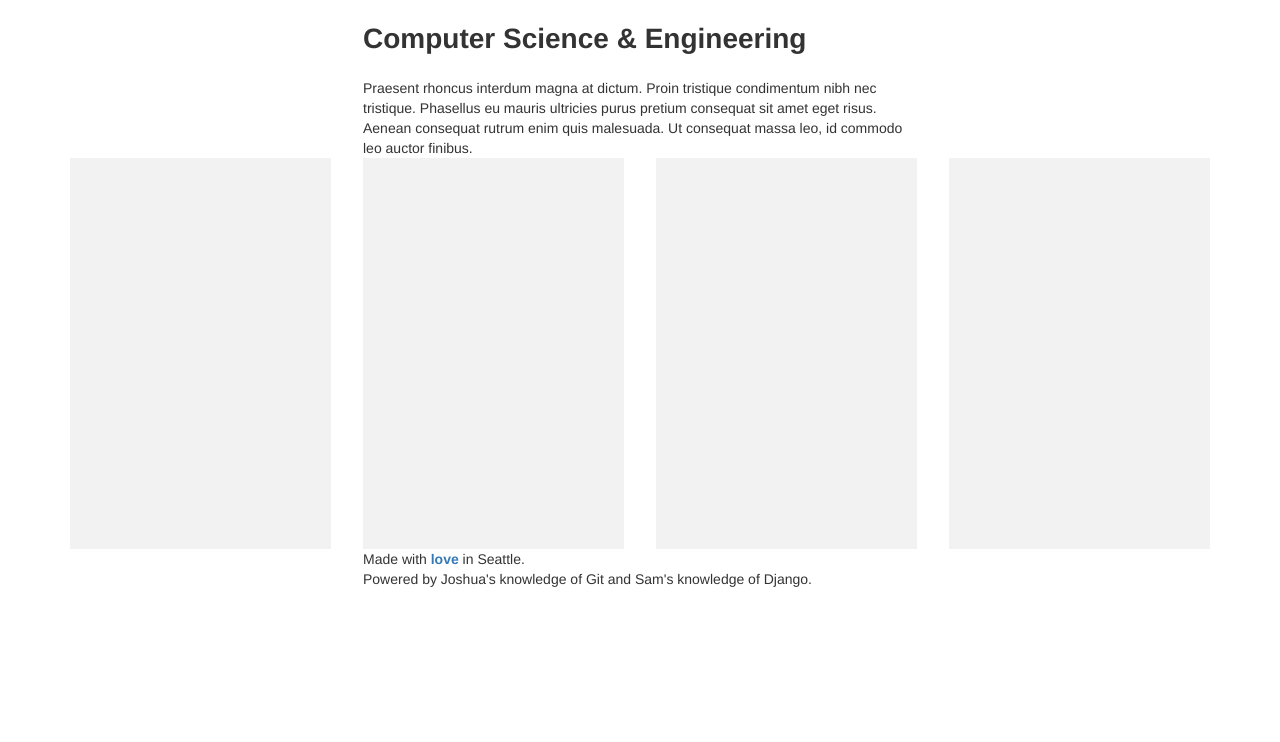
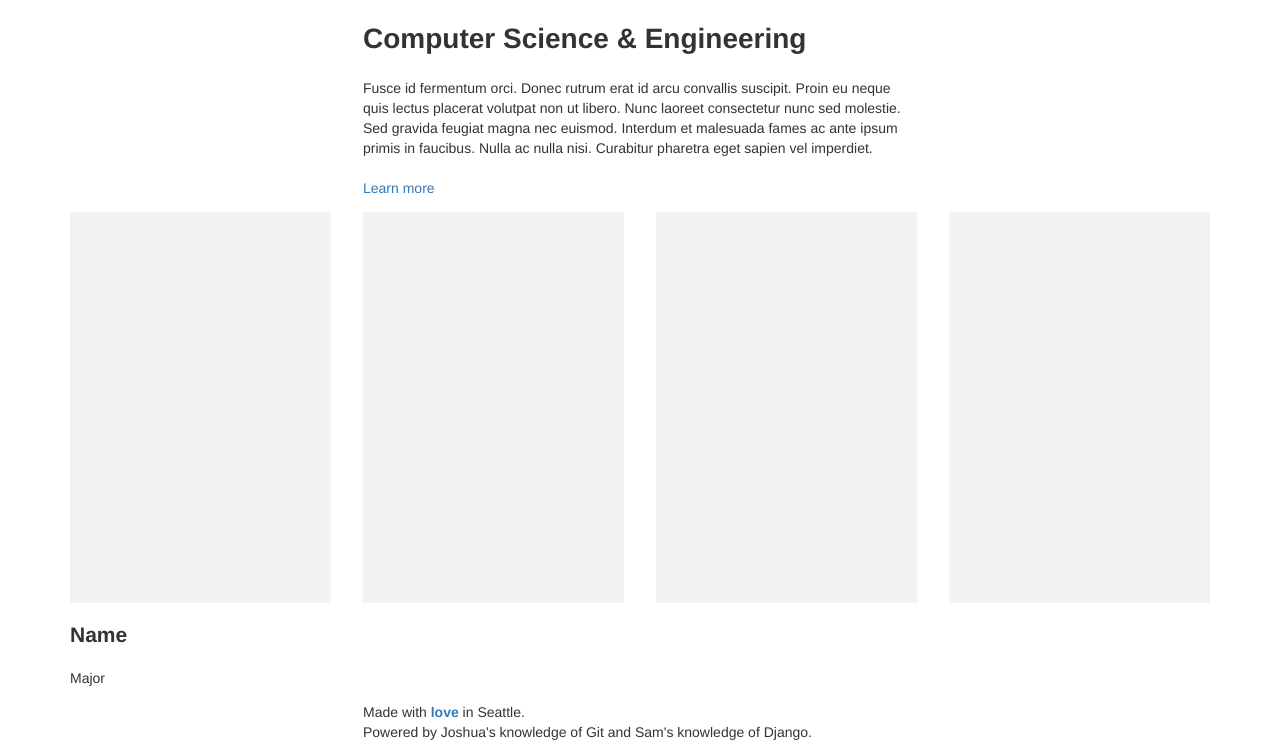
Before and after one commit to GabrielDSM/dubhacks2016, a Django app: page /cse/ in a window 1280 px wide. Shown: the part 128-870 px from the top of the page. Before the commit the page ends 715 px from the top, so only its background shows below. Run offline with Django 3.2, Linux system fonts and the light colour scheme; style sheets or scripts are compiled from the project's sources; some libraries are stand-ins or nearby versions.

Commit message:
Front-end stuff?

```diff
--- a/dubhacksENV/dubhacksProj/dubhacksApp/static/dubhacksApp/css/style.min.css
+++ b/dubhacksENV/dubhacksProj/dubhacksApp/static/dubhacksApp/css/style.min.css
@@ -1 +1 @@
-h1,h2,h3,h4,h5{margin:0}body{font-family:"abril-text";font-size:16px;line-height:1.5}footer,h1,h2,h3{text-align:center}footer,.page-description{padding-top:48px;padding-bottom:48px}h1,h2,h3{font-family:"brandon-grotesque"}h1{font-size:32px;margin-top:16px;margin-bottom:16px}h2{font-size:24px;margin-top:8px;margin-bottom:8px}h3{font-size:20px;margin-top:4px;margin-bottom:4px}p{margin-top:24px;margin-bottom:24px}.row-grid{padding-top:16px;padding-bottom:16px}nav ul{list-style-type:none;margin:0;padding:0;overflow:hidden}nav li{float:left;line-height:24px}nav li a{display:block;padding-top:24px;padding-right:32px;text-decoration:none}#logo{font-family:"brandon-grotesque";font-size:24px}
+h1,h2,h3,h4,h5{margin:0}body{color:#333;font-family:"abril-text";font-size:16px;line-height:1.5}footer,h1,h2,h3{text-align:center}footer,.page-description{padding-top:48px;padding-bottom:48px}h1,h2,h3{font-family:"brandon-grotesque"}h1{font-size:32px;margin-top:16px;margin-bottom:16px}h2{font-size:24px;margin-top:8px;margin-bottom:8px}h3{font-size:20px;margin-top:4px;margin-bottom:4px}p{margin-top:24px;margin-bottom:24px}.row-grid{padding-top:16px;padding-bottom:16px}nav ul{list-style-type:none;margin:0;padding:0;overflow:hidden}nav li{float:left;line-height:24px}nav li a{color:#333;display:block;padding-top:24px;padding-right:32px;text-decoration:none}#logo{font-family:"brandon-grotesque";font-size:24px}.row-grid#home{padding-top:80px}figcaption{position:absolute;left:0px;top:0px;height:100%}
--- a/dubhacksENV/dubhacksProj/dubhacksApp/templates/major.html
+++ b/dubhacksENV/dubhacksProj/dubhacksApp/templates/major.html
@@ -9,10 +9,12 @@
         <div class="row page-description">
             <div class="col-xs-10 col-xs-offset-1 col-md-6 col-md-offset-3">
                 <h1>{{ page_name }}</h1>
-                Praesent rhoncus interdum magna at dictum. Proin tristique condimentum
-                nibh nec tristique. Phasellus eu mauris ultricies purus pretium consequat
-                sit amet eget risus. Aenean consequat rutrum enim quis malesuada.
-                Ut consequat massa leo, id commodo leo auctor finibus.
+                <p>
+                    {{ major_description }}
+                    <br>
+                    <br>
+                    <a href="#">Learn more</a>
+                </p>
             </div>
         </div>
     </div>
@@ -21,7 +23,13 @@
     <div class="container">
         <div class="row row-grid">
             <div class="col-xs-3">
-                <img src="{% static 'dubhacksApp/images/portrait.png' %}" class="img-responsive" alt="portrait">
+                <figure class="portrait">
+                    <img src="{% static 'dubhacksApp/images/portrait.png' %}" class="img-responsive" alt="portrait">
+                    <figcaption>
+                        <h2>Name</h2>
+                        <p>Major</p>
+                    </figcaption>
+                </figure>
             </div>
             <div class="col-xs-3">
                 <img src="{% static 'dubhacksApp/images/portrait.png' %}" class="img-responsive" alt="portrait">
--- a/dubhacksENV/dubhacksProj/dubhacksApp/templates/women.html
+++ b/dubhacksENV/dubhacksProj/dubhacksApp/templates/women.html
@@ -4,7 +4,7 @@
 {% block content %}
     {% block grid %}
     <div class="container">
-        <div class="row row-grid">
+        <div class="row row-grid" id="home">
             <div class="col-xs-3">
                 <img src="{% static 'dubhacksApp/images/portrait.png' %}" class="img-responsive" alt="portrait">
             </div>
--- a/dubhacksENV/dubhacksProj/dubhacksProj/views.py
+++ b/dubhacksENV/dubhacksProj/dubhacksProj/views.py
@@ -6,13 +6,13 @@ def women(request):
     return render(request, 'women.html', {'page_name': 'Women'})
 
 def hcde(request):
-    return render(request, 'major.html', {'page_name': 'Human Centered Design & Engineering'})
+    return render(request, 'major.html', {'page_name': 'Human Centered Design & Engineering', 'major_description': 'Students in the Human Centered Design & Engineering Bachelor of Science program learn engineering principles rooted in a broad range of disciplines to investigate the interaction of people with technology and technical development.'})
 
 def info(request):
-    return render(request, 'major.html', {'page_name': 'Informatics'})
+    return render(request, 'major.html', {'page_name': 'Informatics', 'major_description': 'Informatics students drive innovation as they explore the intersection of technology and human values. Their passion for analyzing and solving problems is reflected in the creativity they bring to the design and creation of information systems, user interfaces, mobile technologies and social media.'})
 
 def cse(request):
-    return render(request, 'major.html', {'page_name': 'Computer Science & Engineering'})
+    return render(request, 'major.html', {'page_name': 'Computer Science & Engineering', 'major_description': 'Fusce id fermentum orci. Donec rutrum erat id arcu convallis suscipit. Proin eu neque quis lectus placerat volutpat non ut libero. Nunc laoreet consectetur nunc sed molestie. Sed gravida feugiat magna nec euismod. Interdum et malesuada fames ac ante ipsum primis in faucibus. Nulla ac nulla nisi. Curabitur pharetra eget sapien vel imperdiet.'})
 
 def about(request):
     return render(request, 'major.html', {'page_name': 'About'})
```
Also changed, not shown: dubhacksENV/dubhacksProj/dubhacksApp/static/dubhacksApp/scss/style.scss (+14 -0 lines), 1 other file.
